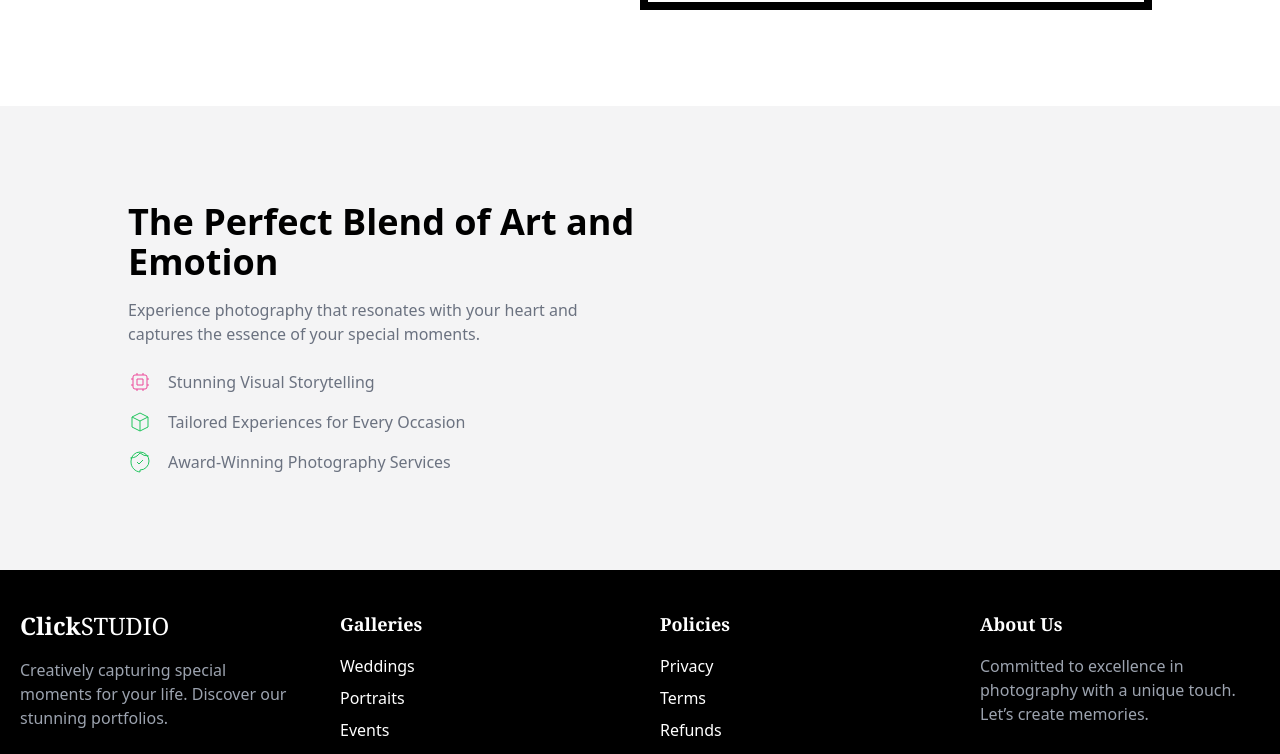
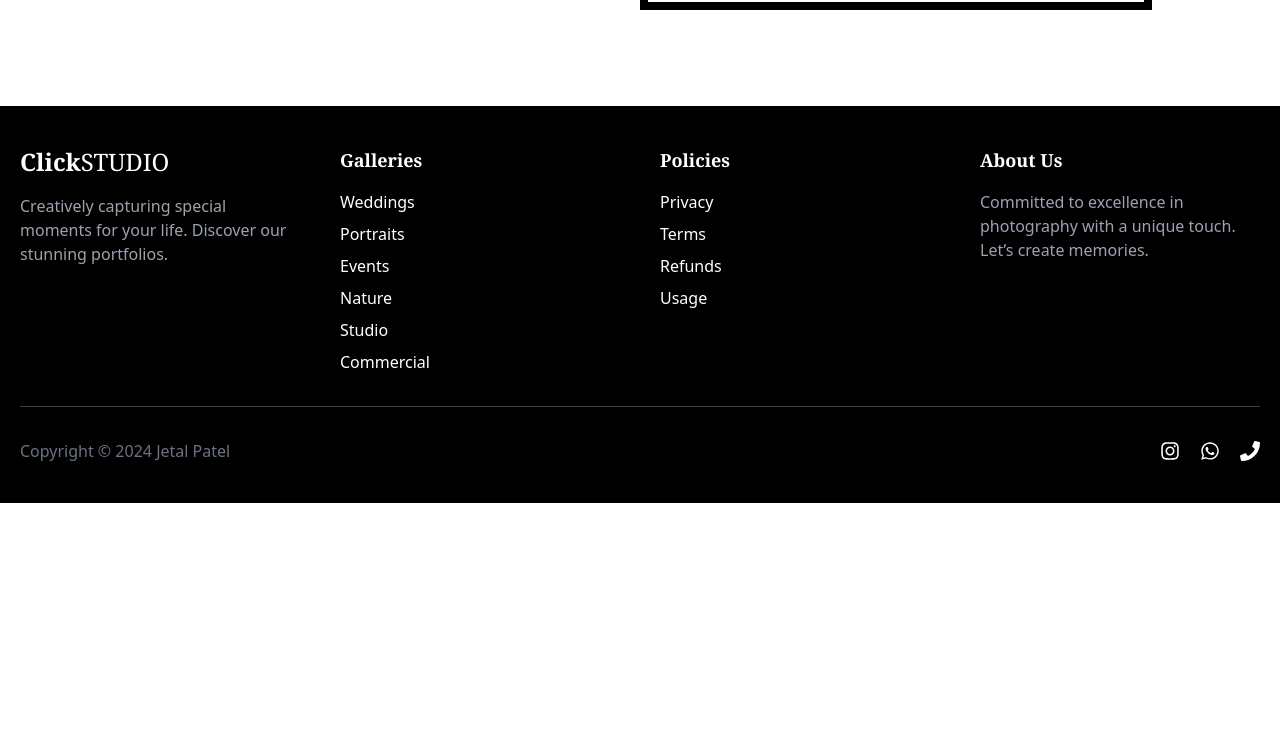
Before and after one commit to j2patel4545/Click-heart-studio, a React (Vite) app: page /about in a window 1280 px wide. Shown: the part 1873-2627 px from the top of the page. After the commit the page ends 2376 px from the top, so only its background shows below. Built offline with nearby package versions, Linux system fonts and the light colour scheme.

Commit message:
About.jsx

```diff
--- a/src/Components/About.jsx
+++ b/src/Components/About.jsx
@@ -1,18 +1,15 @@
 import React from 'react';
 import { motion } from 'framer-motion';
 import { Link } from 'react-router-dom';
-import jayCirti  from '../assets/Cirti/jayCirti.png'
-import RohitCirti from '../assets/Cirti/RohitCirti.png'
+import jayCirti from '../assets/Cirti/jayCirti.png';
+import RohitCirti from '../assets/Cirti/RohitCirti.png';
 import { FaInstagram, FaWhatsapp, FaPhone } from 'react-icons/fa';
 
-
 function About() {
-  const phoneNumber1 = "9106053831"; // Phone number to dial rohit
-  const phoneNumber2 = "9106053831"; // Phone number to dial
-
+  const phoneNumber1 = "9106053831"; // Phone number to dial Rohit
+  const phoneNumber2 = "9106053831"; // Phone number to dial Jay
 
   const textVariants = {
-
     hidden: { opacity: 0, y: 50 },  // Start below and invisible
     visible: { opacity: 1, y: 0, transition: { duration: 0.8 } },  // Fade in and move to the original position
   };
@@ -62,7 +59,11 @@ function About() {
             {/* Right Image */}
             <div className="w-full md:w-1/2 mt-8 md:mt-0">
               <div className="w-full h-auto overflow-hidden rounded-md shadow-xl">
-                <img src="https://images.pexels.com/photos/1595241/pexels-photo-1595241.jpeg?auto=compress&cs=tinysrgb&w=1260&h=750&dpr=2" alt="photography session" />
+                <img
+                  src="https://images.pexels.com/photos/1595241/pexels-photo-1595241.jpeg?auto=compress&cs=tinysrgb&w=1260&h=750&dpr=2"
+                  alt="photography session"
+                  loading="lazy" // Lazy loading added here
+                />
               </div>
             </div>
           </div>
@@ -72,10 +73,14 @@ function About() {
       {/* Section 3 */}
       <section className="bg-white py-16 md:py-24">
         <div className="container flex flex-wrap max-w-6xl px-4 mx-auto md:flex-nowrap md:px-8 lg:px-16">
-
           {/* Image */}
           <div className="w-full border-8 border-black mb-12 md:mb-0 md:w-1/2">
-            <img src={RohitCirti} alt="boost creativity" className="w-full max-w-md object-contain mx-auto md:max-w-none" />
+            <img
+              src={RohitCirti}
+              alt="boost creativity"
+              className="w-full max-w-md object-contain mx-auto md:max-w-none"
+              loading="lazy" // Lazy loading added here
+            />
           </div>
 
           {/* Content */}
@@ -131,7 +136,6 @@ function About() {
         </div>
 
         <div className="container flex flex-wrap max-w-6xl px-4 mx-auto mt-16 md:flex-nowrap md:px-8 lg:px-16">
-
           {/* Content */}
           <div className="w-full md:w-1/2 md:pl-10">
             <h2 className="text-2xl font-semibold text-black md:text-3xl">
@@ -182,48 +186,14 @@ function About() {
               </li>
             </ul>
           </div>
-
           {/* Image */}
-          <div className="w-full mt-12 border-8 border-black md:mt-0 md:w-1/2">
-            <img src={jayCirti} alt="personalized photography" className="w-full max-w-md mx-auto md:max-w-none" />
-          </div>
-        </div>
-      </section>
-
-      {/* Section 4 */}
-      <section className="bg-zinc-100 py-16 md:py-24">
-        <div className="container max-w-6xl px-4 mx-auto md:px-8 lg:px-16">
-          <div className="flex flex-wrap items-center">
-
-            {/* Text */}
-            <div className="w-full  lg:w-1/2">
-              <h2 className="text-3xl font-bold text-black sm:text-4xl">
-                The Perfect Blend of Art and Emotion
-              </h2>
-              <p className="mt-4 text-gray-500">
-                Experience photography that resonates with your heart and captures the essence of your special moments.
-              </p>
-              <ul className="mt-6 space-y-4">
-                <li className="flex items-center">
-                  <svg className="w-6 h-6 text-pink-500" fill="none" stroke="currentColor" viewBox="0 0 24 24">
-                    <path d="M9 3v2m6-2v2M9 19v2m6-2v2M5 9H3m2 6H3m18-6h-2m2 6h-2M7 19h10a2 2 0 002-2V7a2 2 0 00-2-2H7a2 2 0 00-2 2v10a2 2 0 002 2zM9 9h6v6H9V9z"></path>
-                  </svg>
-                  <span className="ml-4 text-gray-500">Stunning Visual Storytelling</span>
-                </li>
-                <li className="flex items-center">
-                  <svg className="w-6 h-6 text-green-500" fill="none" stroke="currentColor" viewBox="0 0 24 24">
-                    <path d="M20 7l-8-4-8 4m16 0l-8 4m8-4v10l-8 4m0-10L4 7m8 4v10M4 7v10l8 4"></path>
-                  </svg>
-                  <span className="ml-4 text-gray-500">Tailored Experiences for Every Occasion</span>
-                </li>
-                <li className="flex items-center">
-                  <svg className="w-6 h-6 text-green-500" fill="none" stroke="currentColor" viewBox="0 0 24 24">
-                    <path d="M9 12l2 2 4-4m5.618-4.016A11.955 11.955 0 0112 2.944a11.955 11.955 0 01-9.618 5.04M3 12c0 5.355 4.21 9.688 9 9.938V20a9 9 0 10-9-9z"></path>
-                  </svg>
-                  <span className="ml-4 text-gray-500">Award-Winning Photography Services</span>
-                </li>
-              </ul>
-            </div>
+          <div className="w-full border-8 border-black mb-12 md:mb-0 md:w-1/2">
+            <img
+              src={jayCirti}
+              alt="boost creativity"
+              className="w-full max-w-md object-contain mx-auto md:max-w-none"
+              loading="lazy" // Lazy loading added here
+            />
           </div>
         </div>
       </section>
```
Lines whose indentation alone changed are shown as unchanged.
